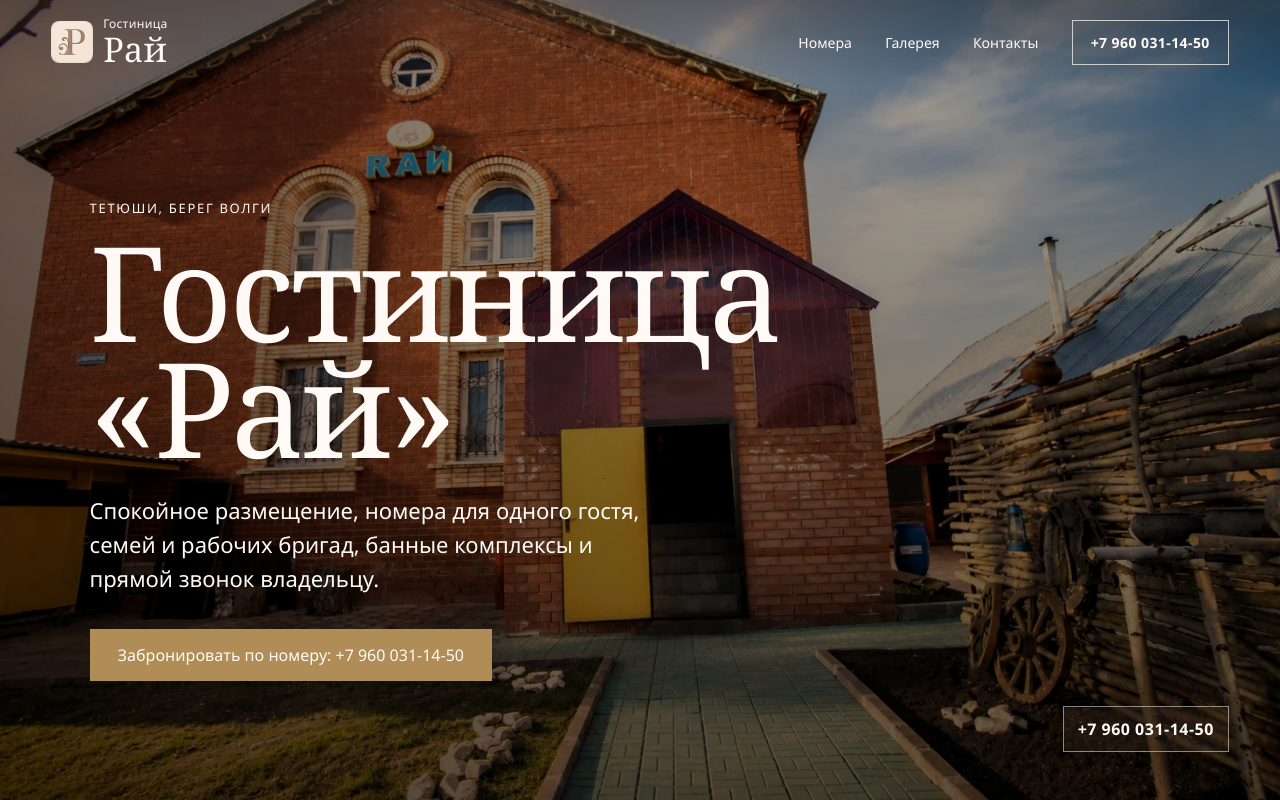
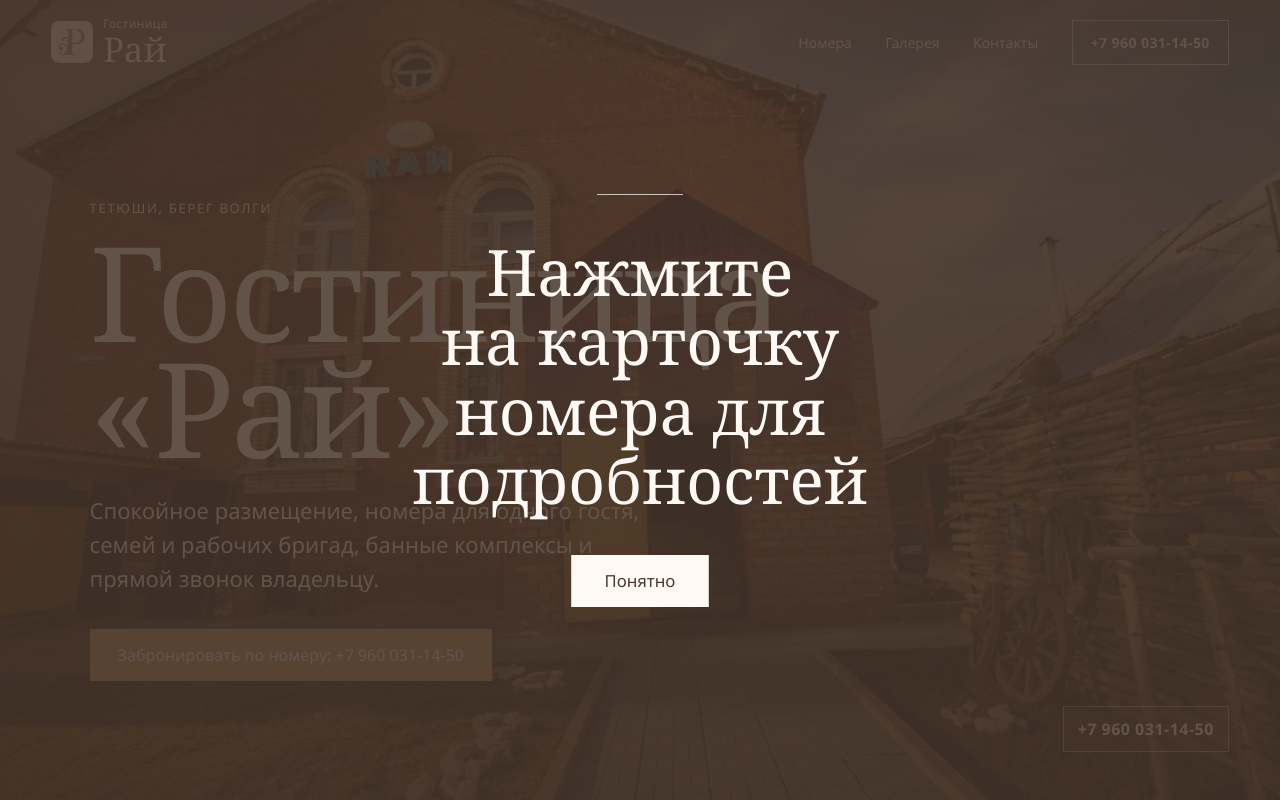
Before and after one commit to tonary26/HomeKeeper, a Vue app: page / in a window 1280 px wide. Shown: the top 800 px of the page. Built offline with nearby package versions, Linux system fonts and the light colour scheme.

Commit message:
Add first-visit room card hint

```diff
--- a/src/App.vue
+++ b/src/App.vue
@@ -3,6 +3,7 @@ import { nextTick, ref } from 'vue';
 import { RouterLink, RouterView } from 'vue-router';
 import { useRoute, useRouter } from 'vue-router';
 import { phone, phoneHref } from './data/rooms';
+import EntryHint from './components/EntryHint.vue';
 
 const menuOpen = ref(false);
 const route = useRoute();
@@ -23,6 +24,8 @@ const goToSection = async (sectionId) => {
 </script>
 
 <template>
+  <EntryHint />
+
   <header :class="['site-header', { 'menu-open': menuOpen }]">
     <RouterLink class="brand" to="/" @click="menuOpen = false">
       <img src="/images/rai-logo.png" alt="Логотип гостиницы Рай" />
--- /dev/null
+++ b/src/components/EntryHint.vue
@@ -0,0 +1,57 @@
+<script setup>
+import { nextTick, onBeforeUnmount, onMounted, ref, watch } from 'vue';
+
+const STORAGE_KEY = 'rai-room-card-hint-seen';
+const visible = ref(false);
+const closeButton = ref(null);
+
+const close = () => {
+  visible.value = false;
+  sessionStorage.setItem(STORAGE_KEY, 'true');
+};
+
+const onKeydown = (event) => {
+  if (event.key === 'Escape' && visible.value) close();
+};
+
+watch(visible, async (isVisible) => {
+  document.body.classList.toggle('entry-hint-open', isVisible);
+  if (isVisible) {
+    await nextTick();
+    closeButton.value?.focus({ preventScroll: true });
+  }
+});
+
+onMounted(() => {
+  window.addEventListener('keydown', onKeydown);
+  if (sessionStorage.getItem(STORAGE_KEY) !== 'true') {
+    requestAnimationFrame(() => {
+      visible.value = true;
+    });
+  }
+});
+
+onBeforeUnmount(() => {
+  window.removeEventListener('keydown', onKeydown);
+  document.body.classList.remove('entry-hint-open');
+});
+</script>
+
+<template>
+  <Transition name="entry-hint">
+    <div
+      v-if="visible"
+      class="entry-hint"
+      role="dialog"
+      aria-modal="true"
+      aria-labelledby="entry-hint-title"
+      @click="close"
+    >
+      <div class="entry-hint-content" @click.stop>
+        <span class="entry-hint-mark" aria-hidden="true"></span>
+        <p id="entry-hint-title">Нажмите на карточку номера для подробностей</p>
+        <button ref="closeButton" type="button" @click="close">Понятно</button>
+      </div>
+    </div>
+  </Transition>
+</template>
--- a/src/styles.css
+++ b/src/styles.css
@@ -34,6 +34,10 @@ body.lightbox-open {
   overflow: hidden;
 }
 
+body.entry-hint-open {
+  overflow: hidden;
+}
+
 body::selection {
   background: rgba(156, 122, 102, 0.22);
 }
@@ -50,6 +54,94 @@ button {
 img {
   display: block;
   max-width: 100%;
+}
+
+.entry-hint {
+  position: fixed;
+  z-index: 120;
+  inset: 0;
+  display: grid;
+  place-items: center;
+  padding: clamp(24px, 6vw, 80px);
+  color: var(--soft);
+  background: rgba(73, 55, 45, 0.86);
+  cursor: pointer;
+}
+
+.entry-hint-content {
+  width: min(760px, 100%);
+  display: grid;
+  justify-items: center;
+  gap: clamp(22px, 4vw, 42px);
+  text-align: center;
+  cursor: default;
+}
+
+.entry-hint-mark {
+  width: clamp(54px, 8vw, 86px);
+  height: 1px;
+  background: rgba(255, 250, 245, 0.72);
+  transform-origin: center;
+}
+
+.entry-hint p {
+  margin: 0;
+  max-width: 15ch;
+  font-family: Georgia, "Times New Roman", serif;
+  font-size: clamp(34px, 5vw, 72px);
+  line-height: 1.08;
+  text-wrap: balance;
+}
+
+.entry-hint button {
+  min-width: 132px;
+  padding: 13px 22px;
+  border: 1px solid rgba(255, 250, 245, 0.7);
+  color: var(--soft);
+  background: transparent;
+  cursor: pointer;
+  transition:
+    color 220ms var(--ease-out-quart),
+    background 220ms var(--ease-out-quart),
+    transform 220ms var(--ease-out-quart);
+}
+
+.entry-hint button:hover,
+.entry-hint button:focus-visible {
+  color: var(--ink);
+  background: var(--soft);
+  transform: scale(1.04);
+  outline: none;
+}
+
+.entry-hint-enter-active,
+.entry-hint-leave-active {
+  transition: opacity 460ms var(--ease-out-quint);
+}
+
+.entry-hint-enter-active .entry-hint-content,
+.entry-hint-leave-active .entry-hint-content {
+  transition:
+    opacity 460ms var(--ease-out-quint),
+    transform 560ms var(--ease-out-quint),
+    filter 460ms var(--ease-out-quint);
+}
+
+.entry-hint-enter-from,
+.entry-hint-leave-to,
+.entry-hint-enter-from .entry-hint-content,
+.entry-hint-leave-to .entry-hint-content {
+  opacity: 0;
+}
+
+.entry-hint-enter-from .entry-hint-content {
+  transform: translateY(20px) scale(0.985);
+  filter: blur(8px);
+}
+
+.entry-hint-leave-to .entry-hint-content {
+  transform: translateY(-10px) scale(0.99);
+  filter: blur(5px);
 }
 
 .page-enter-active,
```
